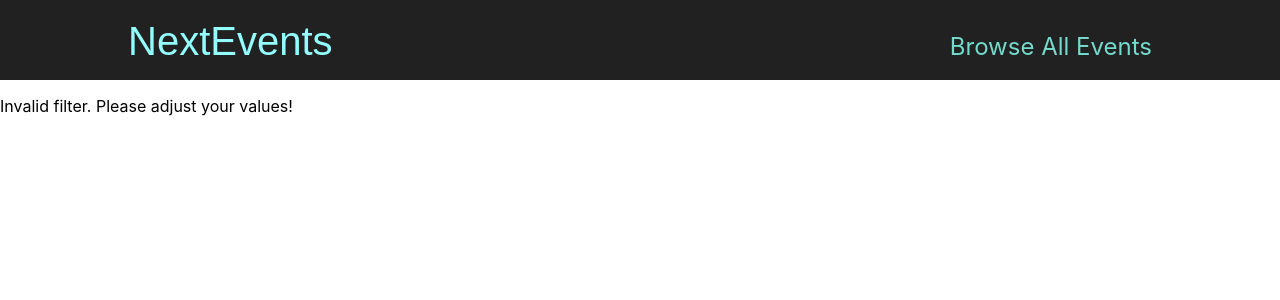
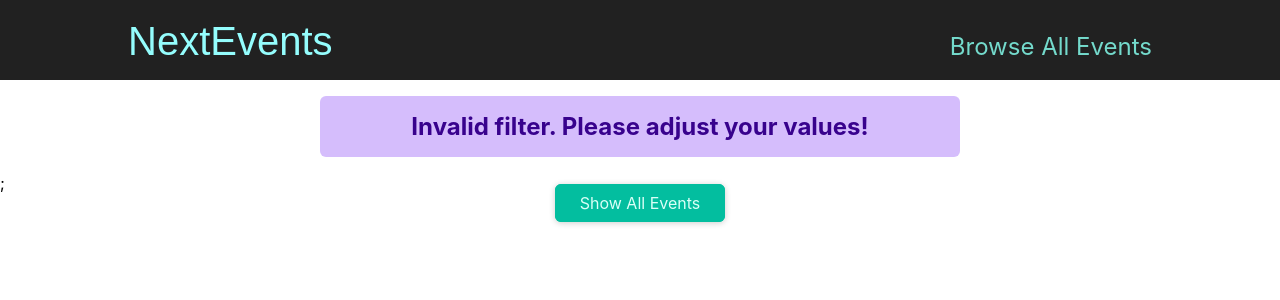
Before and after one commit to rmneves92/nextevents, a Next.js app: page /events/e2 in a window 1280 px wide. Shown: the top 300 px of the page. Built offline with nearby package versions, Linux system fonts and the light colour scheme.

Commit message:
improve layout with new components

```diff
--- /dev/null
+++ b/components/events/results-title.js
@@ -0,0 +1,20 @@
+import Button from '../ui/button';
+import classes from './results-title.module.css';
+
+function ResultsTitle(props) {
+  const { date } = props;
+
+  const humanReadableDate = new Date(date).toLocaleDateString('en-US', {
+    month: 'long',
+    year: 'numeric',
+  });
+
+  return (
+    <section className={classes.title}>
+      <h1>Events in {humanReadableDate}</h1>
+      <Button link='/events'>Show all events</Button>
+    </section>
+  );
+}
+
+export default ResultsTitle;
--- /dev/null
+++ b/components/events/results-title.module.css
@@ -0,0 +1,6 @@
+.title {
+  margin: 2rem auto;
+  width: 90%;
+  max-width: 40rem;
+  text-align: center;
+}
--- /dev/null
+++ b/components/ui/error-alert.js
@@ -0,0 +1,7 @@
+import classes from './error-alert.module.css';
+
+function ErrorAlert(props) {
+  return <div className={classes.alert}>{props.children}</div>;
+}
+
+export default ErrorAlert;
--- /dev/null
+++ b/components/ui/error-alert.module.css
@@ -0,0 +1,12 @@
+.alert {
+  margin: 1rem auto;
+  padding: 1rem 2rem;
+  width: 90%;
+  max-width: 40rem;
+  background-color: #d5bdfc;
+  color: #38028d;
+  font-weight: bold;
+  font-size: 1.5rem;
+  text-align: center;
+  border-radius: 6px;
+}
--- a/pages/events/[...slug].js
+++ b/pages/events/[...slug].js
@@ -1,6 +1,9 @@
 import { useRouter } from 'next/router';
 import EventList from '../../components/events/event-list';
+import ResultsTitle from '../../components/events/results-title';
 import { getFilteredEvents } from '../../dummy-data';
+import Button from '../../components/ui/button';
+import ErrorAlert from '../../components/ui/error-alert';
 
 function FilteredEventsPage() {
   const router = useRouter();
@@ -25,7 +28,14 @@
     numMonth < 1 ||
     numMonth > 12
   ) {
-    return <p>Invalid filter. Please adjust your values!</p>;
+    return (
+      <>
+        <ErrorAlert>Invalid filter. Please adjust your values!</ErrorAlert>;
+        <div className='center'>
+          <Button link='/events'>Show All Events</Button>
+        </div>
+      </>
+    );
   }
 
   const filteredEvents = getFilteredEvents({
@@ -34,15 +44,23 @@
   });
 
   if (!filteredEvents || filteredEvents.length === 0) {
-    return <p>No events found for the chosen filter!</p>;
+    return (
+      <>
+        <ErrorAlert>No events found for the chosen filter!</ErrorAlert>
+
+        <div className='center'>
+          <Button link='/events'>Show All Events</Button>
+        </div>
+      </>
+    );
   }
 
+  const date = new Date(numYear, numMonth - 1);
   return (
-    <div>
-      <h1>Filtered Events</h1>
-
-      {/* <EventList /> */}
-    </div>
+    <>
+      <ResultsTitle date={date} />
+      <EventList items={filteredEvents} />
+    </>
   );
 }
 
--- a/pages/events/[eventId].js
+++ b/pages/events/[eventId].js
@@ -5,6 +5,7 @@
 import EventSummary from '../../components/event-detail/event-summary';
 import EventLogistics from '../../components/event-detail/event-logistics';
 import EventContent from '../../components/event-detail/event-content';
+import ErrorAlert from '../../components/ui/error-alert';
 
 function EventDetailPage() {
   const router = useRouter();
@@ -13,7 +14,7 @@
   const event = getEventById(eventId);
 
   if (!event) {
-    return <p>No event found!</p>;
+    return <ErrorAlert>No event found!</ErrorAlert>;
   }
 
   return (
--- a/styles/globals.css
+++ b/styles/globals.css
@@ -14,3 +14,7 @@
 * {
   box-sizing: border-box;
 }
+
+.center {
+  text-align: center;
+}
```
